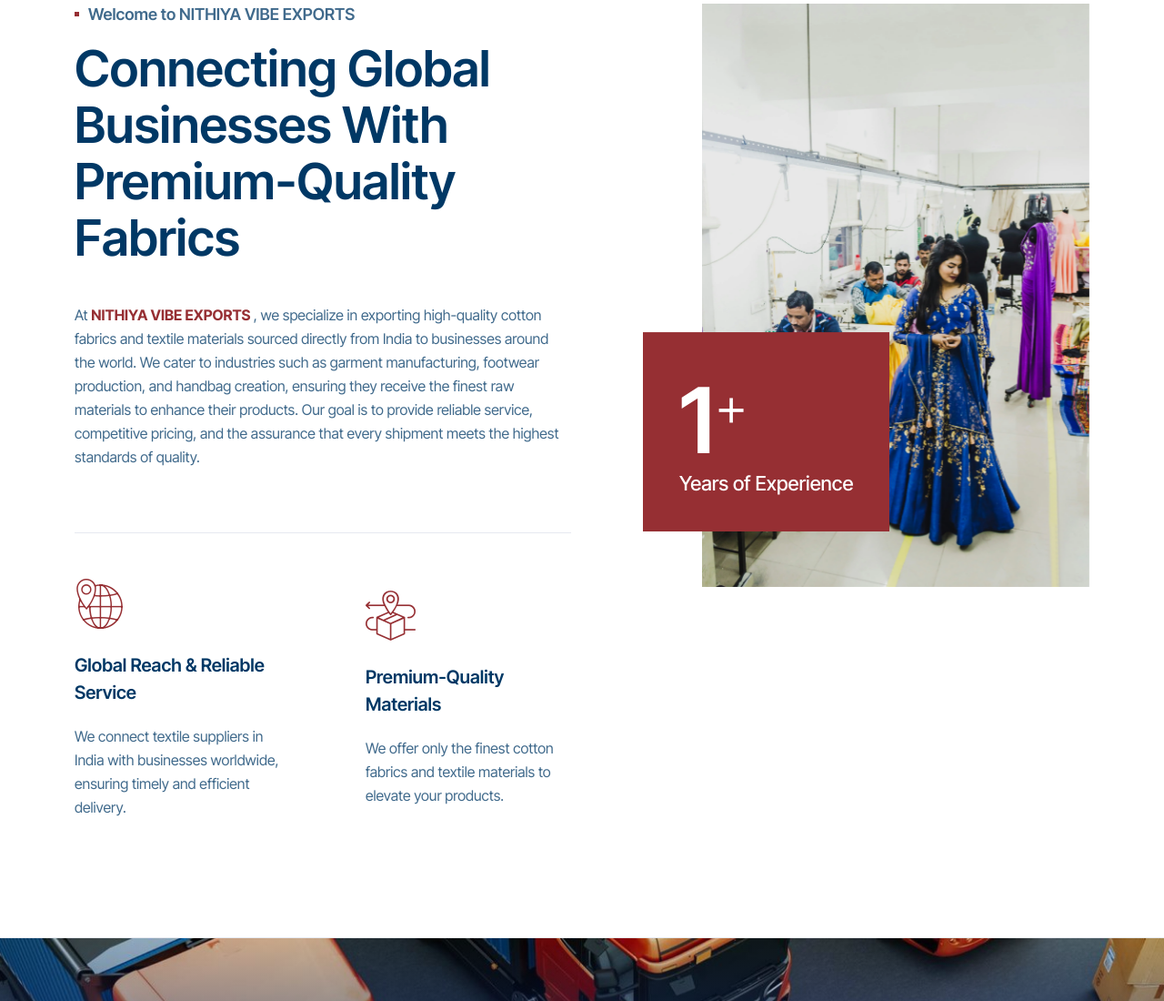
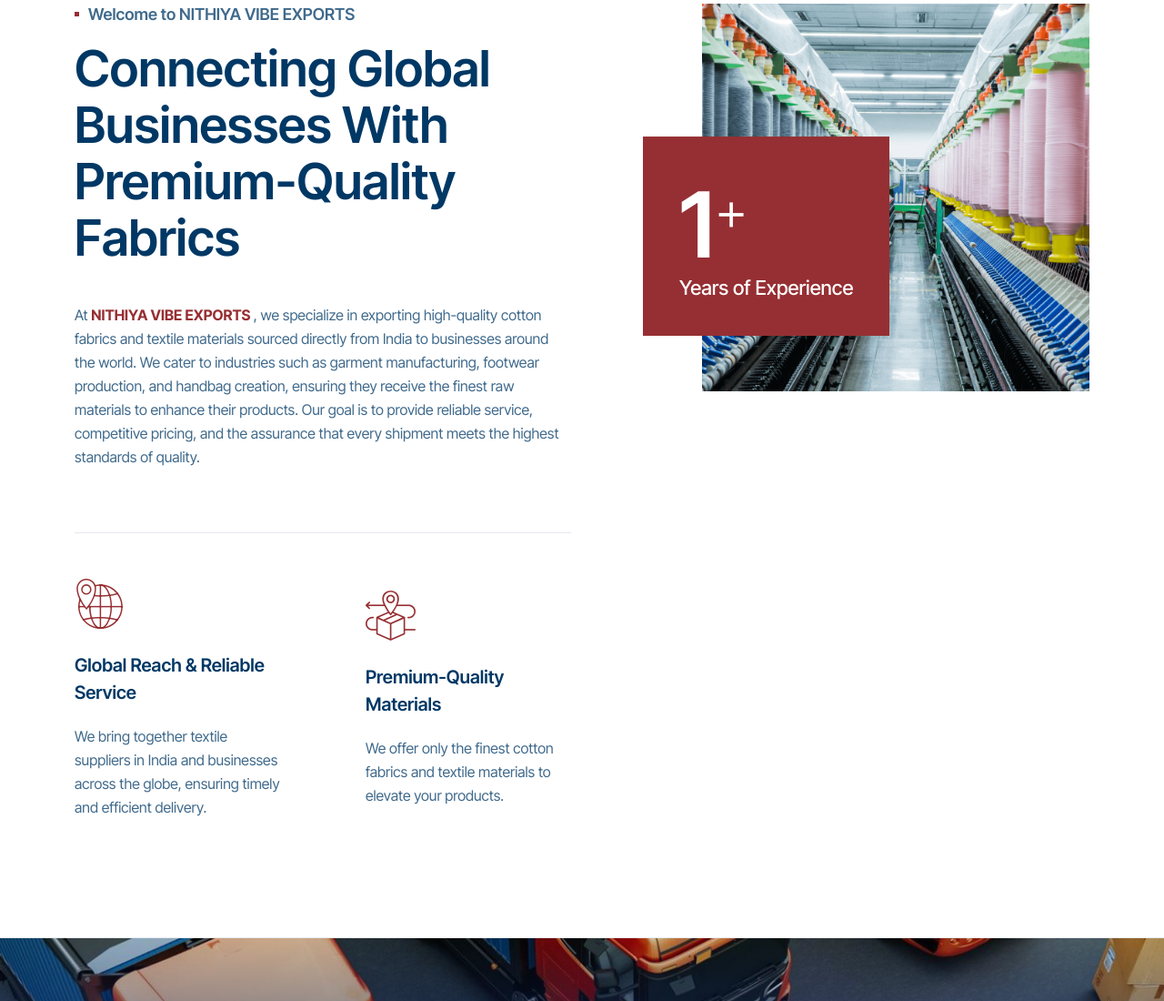
Before and after one commit to iamraghavan/nve-node, a website: page public/index.html in a window 1280 px wide. Shown: the part 1338-2438 px from the top of the page at 91% size. Drawn offline with Linux system fonts and the light colour scheme; some packages are replaced by stand-ins of ours; a script that the page names is missing.

```diff
--- a/public/index.html
+++ b/public/index.html
@@ -241,7 +241,7 @@
                              <div class="icon"><i class="flaticon-world-wide"></i></div>
                              <div class="content">
                                 <h5>Global Reach &amp; Reliable Service</h5>
-                                <p>We connect textile suppliers in India with businesses worldwide, ensuring timely and efficient delivery.</p>
+                                <p>We bring together textile suppliers in India and businesses across the globe, ensuring timely and efficient delivery.</p>
                              </div>
                           </div>
                           <div class="about-item wow fadeInUp" data-wow-delay=".5s" style="visibility:visible;animation-delay:.5s;animation-name:fadeInUp">
@@ -256,7 +256,7 @@
                  </div>
                  <div class="col-lg-6">
                     <div class="about-image">
-                       <img alt="img" src="assets/img/nve/varun-gaba-7lqa1OcJV9I-unsplash.webp" class="wow img-custom-anim-right" data-wow-delay="0.3s" data-wow-duration="1.3s" style="visibility:visible;animation-duration:1.3s;animation-delay:.3s;animation-name:img-anim-right">
+                       <img alt="img" src="assets/img/nve/Synthetic-Textiles-industry.png" class="wow img-custom-anim-right" data-wow-delay="0.3s" data-wow-duration="1.3s" style="visibility:visible;animation-duration:1.3s;animation-delay:.3s;animation-name:img-anim-right">
                        <div class="counter-box float-bob-y">
                           <h2><span class="count">1</span><sup>+</sup></h2>
                           <p>Years of Experience</p>
```
Also changed, not shown: public/about.html (+1 -1 lines), public/assets/img/nve/174950853-612x612.jpg (added), public/assets/img/nve/585525382-612x612.jpg (added), public/assets/img/nve/Synthetic-Textiles-industry.png (added), public/assets/img/nve/textile-industry-in-india.webp (added).
